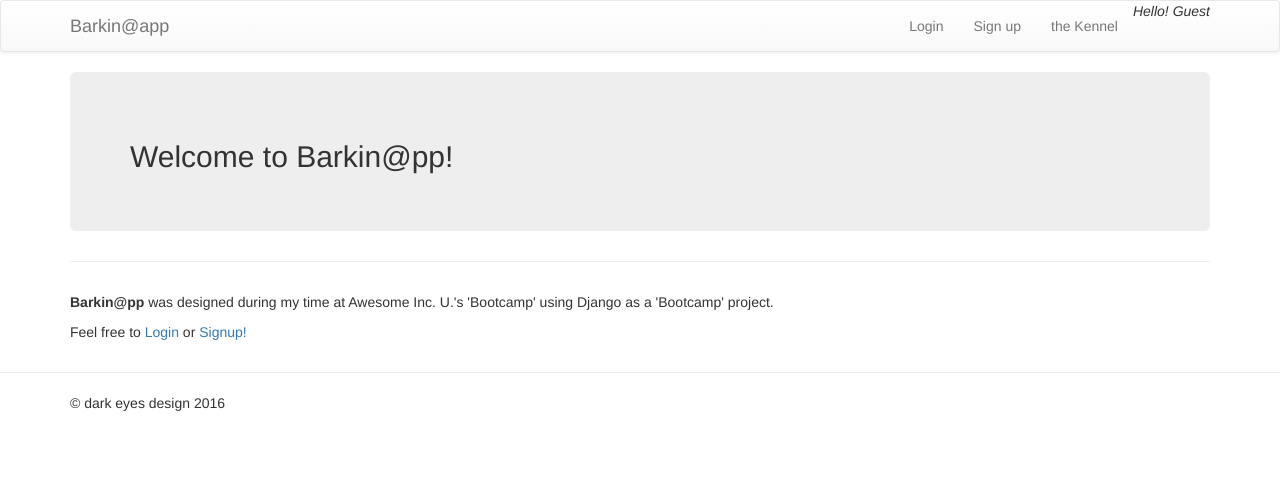
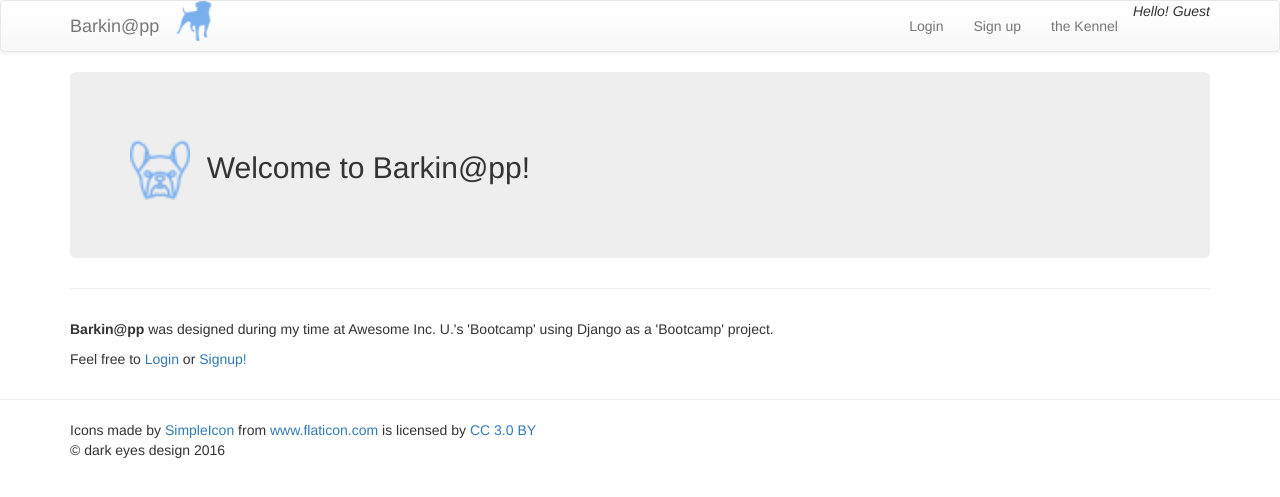
Before and after one commit to billbunkum/barkin-web-app, a Django app: page / in a window 1280 px wide. Shown: the top 497 px of the page. Run offline with Django 3.2, Linux system fonts and the light colour scheme; some libraries are stand-ins or nearby versions.

Commit message:
styling; add dog logo

```diff
--- a/core/static/styles.css
+++ b/core/static/styles.css
@@ -26,3 +26,5 @@
     bottom: 20px;
     font-family: 'comic sans';
 }
+
+/* blue for boston terrier #79ADED*/
--- a/core/templates/core/base.html
+++ b/core/templates/core/base.html
@@ -30,7 +30,12 @@
                         <span class="icon-bar"></span>
                         <span class="icon-bar"></span>
                     </button>
-                    <a class="navbar-brand" href="{% url 'core:splash' %}">Barkin@app</a>
+                    <span>
+                        <img src="{% static 'images/zynga-blue.png' %}" width="40px">
+                    </span>
+                    <a class="navbar-brand" href="{% url 'core:splash' %}">
+                        Barkin@pp
+                    </a>
                 </div>
 
                 <div class="collapse navbar-collapse" id="howdy">
@@ -80,7 +85,8 @@
 <footer class="page-footer">
     <hr>
     <div class="container">
-        &copy; dark eyes design 2016
+        <div>Icons made by <a href="http://www.flaticon.com/authors/simpleicon" title="SimpleIcon">SimpleIcon</a> from <a href="http://www.flaticon.com" title="Flaticon">www.flaticon.com</a> is licensed by <a href="http://creativecommons.org/licenses/by/3.0/" title="Creative Commons BY 3.0" target="_blank">CC 3.0 BY</a></div>
+        <span>&copy; dark eyes design 2016</span>
     </div>
 </footer>
 
--- a/core/templates/core/index.html
+++ b/core/templates/core/index.html
@@ -1,8 +1,12 @@
 {% extends "core/base.html" %}
+{% load static %}
 
 {% block content %}
 <div class="jumbotron">
-    <h2>Welcome to Barkin@pp!</h2>
+    <h2>
+        <img src="{% static 'images/french-bulldog.png' %}" width="60px">
+        &nbsp;Welcome to Barkin@pp!
+    </h2>
 </div>
 <hr>
 <div class="row">
```
Also changed, not shown: barkin_project/static/images/zynga-logotype.png (added), core/static/images/french-bulldog.png (added), core/static/images/zynga-blue.png (added), core/static/images/zynga-logotype.png (added), db.sqlite3.
